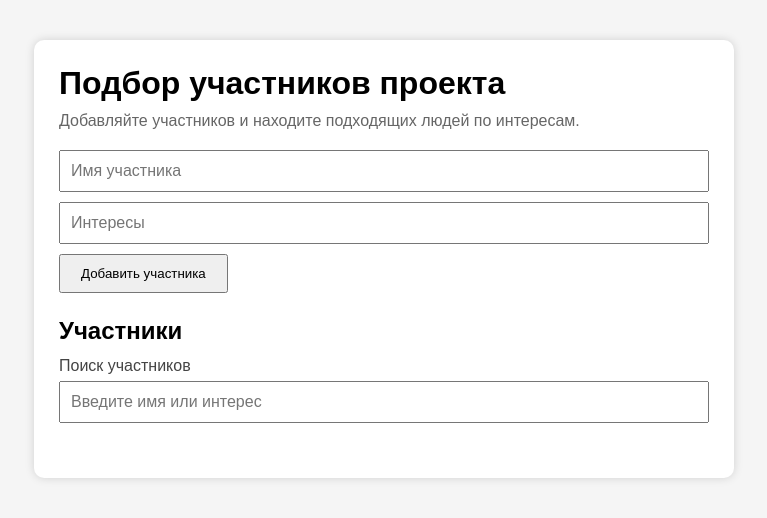
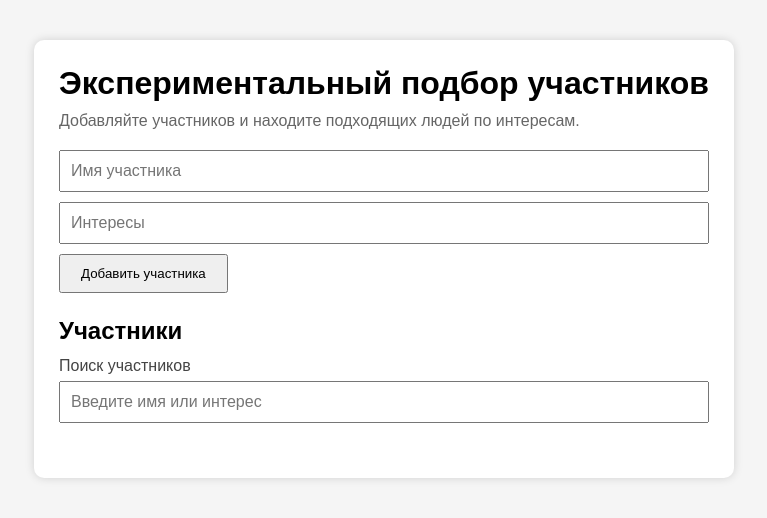
Before and after one commit to xxstevexxds/Kolosov-rabota, a website: page index.html in a window 1280 px wide. Shown: the whole page, without its empty margins (256-1023 px from the left). Drawn offline with Linux system fonts and the light colour scheme.

Commit message:
chore: добавлен учебный заголовок

```diff
--- a/index.html
+++ b/index.html
@@ -10,7 +10,7 @@
 
 <div class="container">
 
-    <h1>Подбор участников проекта</h1>
+    <h1>Экспериментальный подбор участников</h1>
 
     <p class="subtitle">
         Добавляйте участников и находите подходящих людей по интересам.
```
